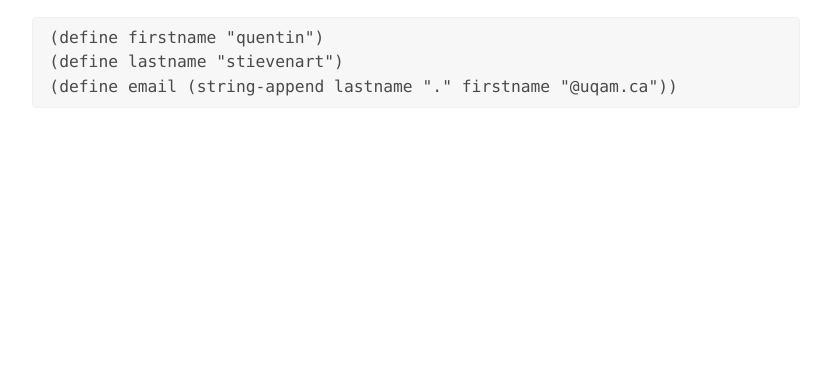
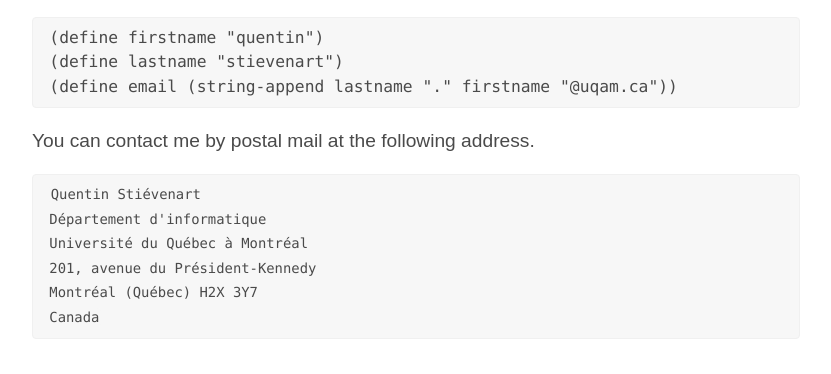
Before and after one commit to acieroid/acieroid.github.io, a plain HTML site: page contact.html in a window 1280 px wide. Shown: the part 109-483 px from the top of the page, without its empty margins (224-1055 px from the left). Drawn offline with Linux system fonts and the light colour scheme.

Commit message:
Update contact details

```diff
--- a/contact.html
+++ b/contact.html
@@ -26,15 +26,15 @@
 (define lastname "stievenart")
 (define email (string-append lastname "." firstname "@uqam.ca"))
 </pre></p>
-<!-- <p>You can contact me by postal mail at the following address.</p>
-<pre class="text"><code>Quentin Stiévenart (DINF/SOFT)
-Vrije Universiteit Brussel
-Pleinlaan 2
-1050 Elsene
-Belgium
-</code></pre> -->
+<p>You can contact me by postal mail at the following address.</p>
+<pre class="text"><code>Quentin Stiévenart
+Département d'informatique
+Université du Québec à Montréal
+201, avenue du Président-Kennedy
+Montréal (Québec) H2X 3Y7
+Canada
+</code></pre>
       </main>
-
       <footer>
       </footer>
     </body>
```
Also changed, not shown: index.html (+1 -1 lines).
